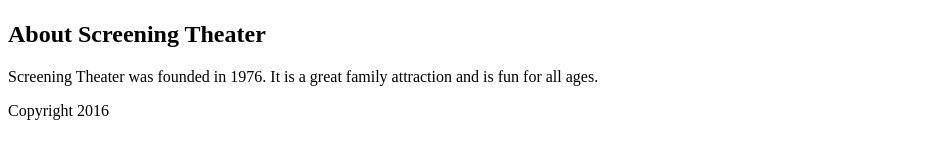
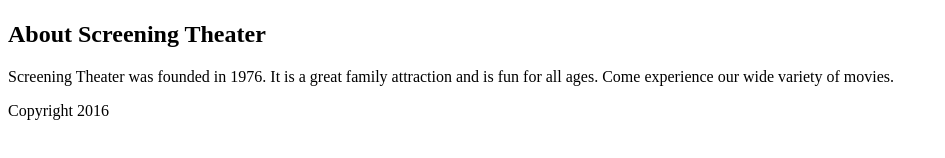
Before and after one commit to Nordmeyer23/screening_theater, a plain HTML site: page public_html/about.html in a window 1280 px wide. Shown: the part 350-508 px from the top of the page, without its empty margins (0-945 px from the left). Drawn offline with Linux system fonts and the light colour scheme.

Commit message:
Adding more information

```diff
--- a/public_html/about.html
+++ b/public_html/about.html
@@ -44,7 +44,7 @@
     <article>
       <h2>About Screening Theater</h2>
 
-      <p>Screening Theater was founded in 1976. It is a great family attraction and is fun for all ages.</p>
+      <p>Screening Theater was founded in 1976. It is a great family attraction and is fun for all ages. Come experience our wide variety of movies.</p>
 
     </article>
 
```
